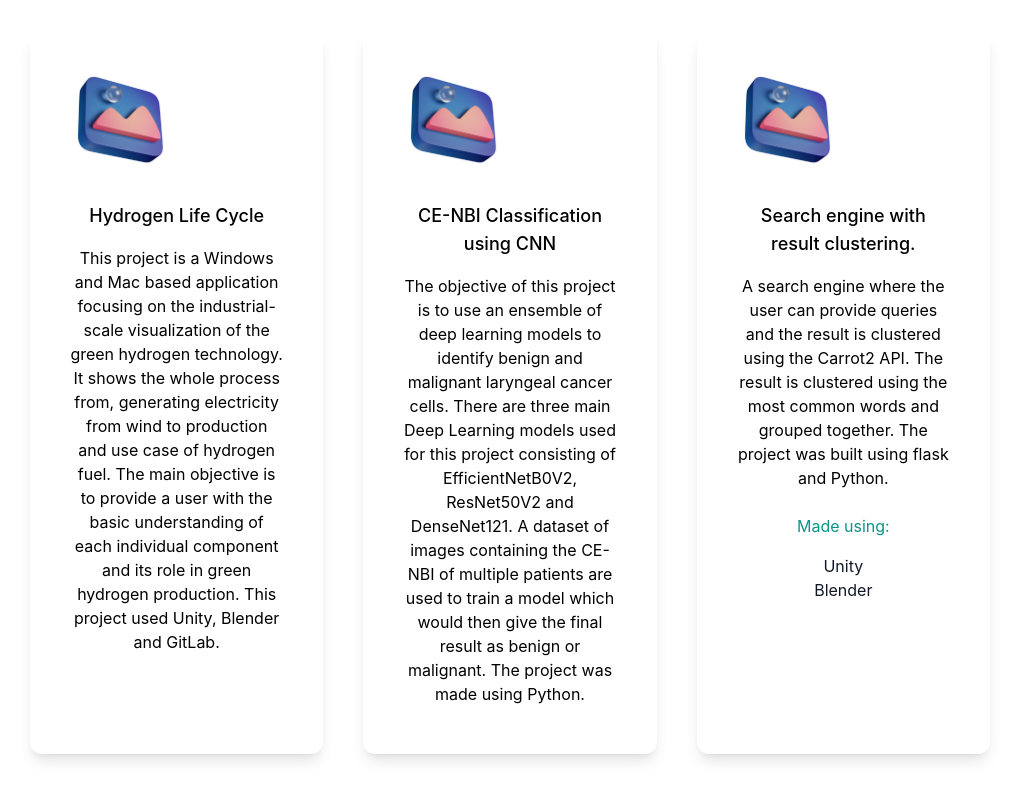
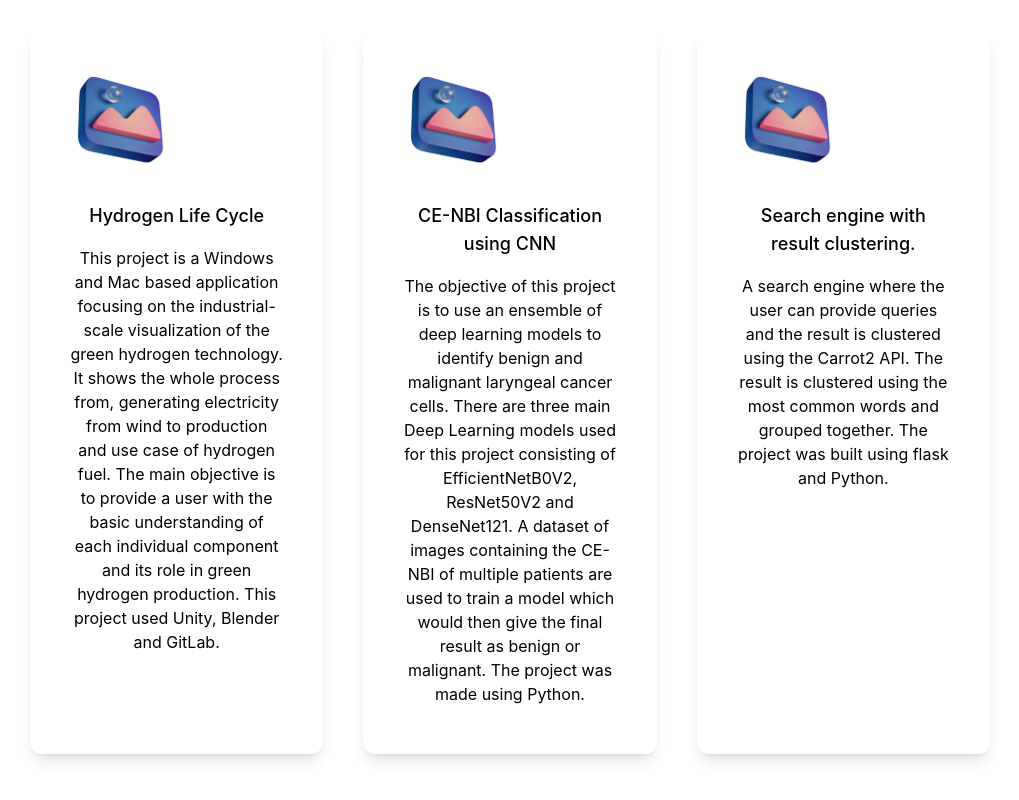
Before and after one commit to tameem-jahangir/CV, a Next.js app: page / in a window 1280 px wide. Shown: the part 1142-1942 px from the top of the page, without its empty margins (130-1149 px from the left). Built offline with nearby package versions, Linux system fonts and the light colour scheme.

Commit message:
fixed description

```diff
--- a/pages/index.tsx
+++ b/pages/index.tsx
@@ -79,11 +79,6 @@ then give the final result as benign or malignant. The project was made using Py
               A search engine where the user can provide queries and the result is clustered using the Carrot2 API. The result is clustered using the most common words and grouped together.
               The project was built using flask and Python.
               </p>
-              <h4 className='py-4 text-teal-600 '>Made using:</h4>
-              <ul className='text-gray-900'>
-                <li>Unity</li>
-                <li>Blender</li>
-              </ul>
             </div>
           </div>
         </section>
```
